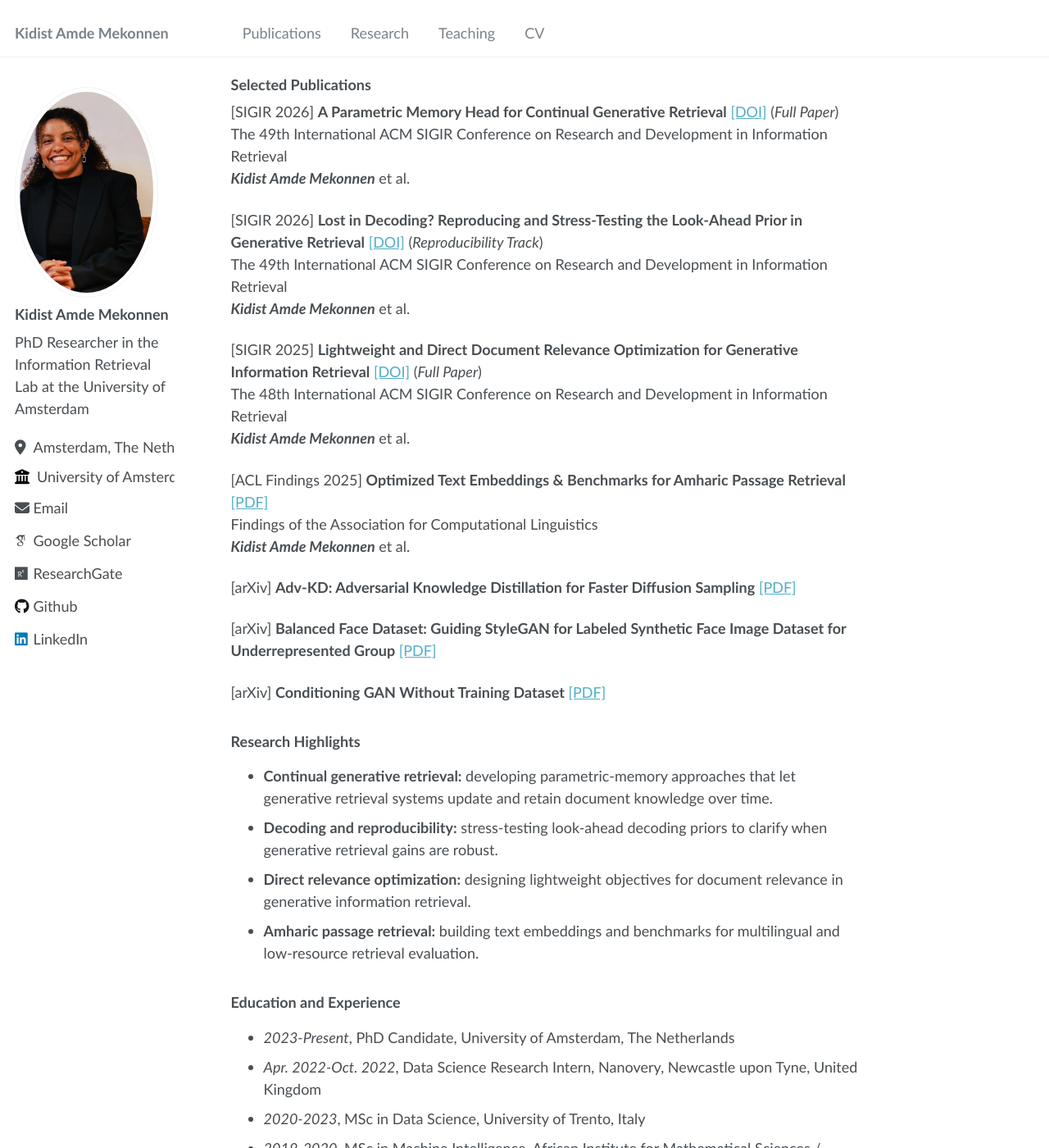
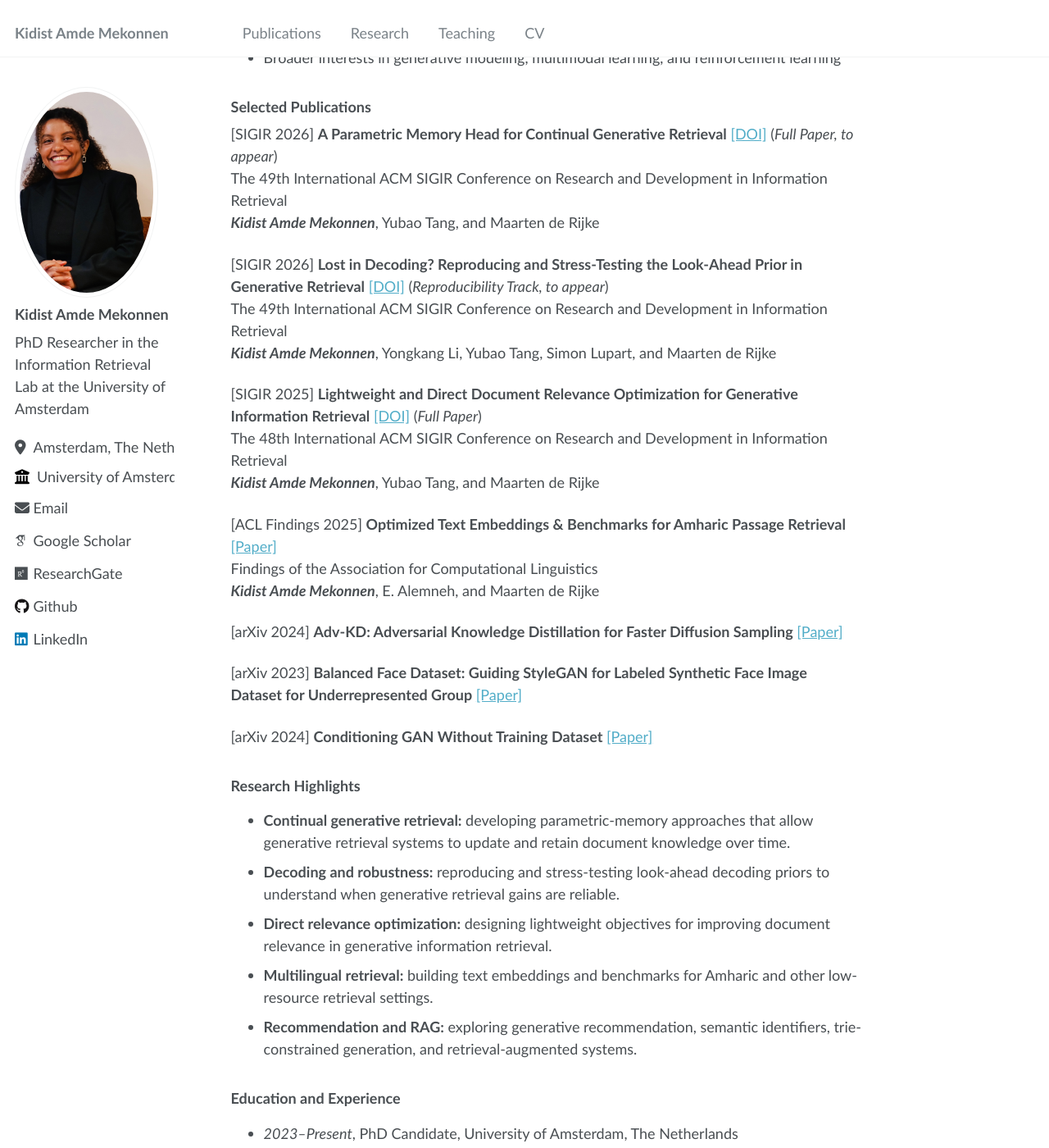
Before and after one commit to kidist-amde/kidist-amde.github.io, a Jekyll site: the page built from _pages/about.md, in a window 1280 px wide and 1400 px high, scrolled down 618 px. Shown: the whole window at 82% size. Built offline with Jekyll 4.4.1, drawn with Linux system fonts in a browser that asks for light colours; some web fonts are replaced; a script that is not in the unit is left out; some of the changed text lies outside the part shown.

Commit message:
Refine homepage profile

```diff
--- a/_pages/about.md
+++ b/_pages/about.md
@@ -1,69 +1,72 @@
 ---
 permalink: /
 title: "Kidist Amde Mekonnen"
-description: "Kidist Amde Mekonnen is a PhD Researcher in the Information Retrieval Lab at the University of Amsterdam, working on generative methods for information retrieval, neural IR, recommender systems, multilingual retrieval, and continual learning for retrieval systems."
+description: "Kidist Amde Mekonnen is a PhD researcher in the Information Retrieval Lab at the University of Amsterdam, working on generative retrieval, neural IR, recommender systems, multilingual retrieval, and continual learning for retrieval systems."
 author_profile: true
 redirect_from:
   - /about/
   - /about.html
 ---
 
-I am a PhD researcher in the [Information Retrieval Lab](https://irlab.science.uva.nl/) at the University of Amsterdam. I am supervised by Prof. dr. [Maarten de Rijke](https://staff.fnwi.uva.nl/m.derijke/) and Dr. [Andrew Yates](https://andrewyates.net/).
+I am a PhD researcher in the [Information Retrieval Lab](https://irlab.science.uva.nl/) at the University of Amsterdam, supervised by Prof. dr. [Maarten de Rijke](https://staff.fnwi.uva.nl/m.derijke/) and Dr. [Andrew Yates](https://andrewyates.net/).
 
-My research focuses on generative methods for information retrieval. I study how retrieval systems can generate, rank, recommend, and adapt to information needs across languages and domains, with an emphasis on generative retrieval, neural information retrieval, recommender systems, robust decoding, evaluation, and continual learning for retrieval systems. [[Google Scholar]](https://scholar.google.com/citations?user=_c20PQwAAAAJ&hl=en) [[GitHub]](https://github.com/kidist-amde) [[LinkedIn]](https://www.linkedin.com/in/kidistamde/) [[ResearchGate]](https://www.researchgate.net/profile/Kidist-Amde-Mekonnen?ev=hdr_xprf) [[CV]](/files/CV_Kidist_Amde_Mekonnen_2026_meta.pdf)
+My research focuses on generative retrieval, recommendation, neural information retrieval, multilingual retrieval, retrieval-augmented generation, and large-scale machine learning. I study how retrieval systems can represent, generate, rank, and adapt to information needs across languages and domains. My work connects generative information retrieval with efficient learning objectives, continual memory, robust decoding, and evaluation for real-world retrieval settings. [[Google Scholar]](https://scholar.google.com/citations?user=_c20PQwAAAAJ&hl=en) [[GitHub]](https://github.com/kidist-amde) [[LinkedIn]](https://www.linkedin.com/in/kidistamde/) [[ResearchGate]](https://www.researchgate.net/profile/Kidist-Amde-Mekonnen?ev=hdr_xprf) [[CV]](/files/CV_Kidist_Amde_Mekonnen_2026_meta.pdf)
 
 ### Research Interests
-* Generative information retrieval and generative modeling for retrieval
+* Generative information retrieval
 * Neural information retrieval and recommender systems
 * Multilingual and low-resource retrieval
 * Continual learning for retrieval systems
 * Robust decoding and evaluation for generative retrieval
 * Retrieval-augmented generation and large-scale machine learning
-* Multimodal learning and reinforcement learning for retrieval and recommendation
+* Broader interests in generative modeling, multimodal learning, and reinforcement learning
 
 ### Selected Publications
-[SIGIR 2026] **A Parametric Memory Head for Continual Generative Retrieval** [[DOI]](https://doi.org/10.1145/3805712.3809725) (_Full Paper_) \
-The 49th International ACM SIGIR Conference on Research and Development in Information Retrieval \
-**_Kidist Amde Mekonnen_** et al.
 
-[SIGIR 2026] **Lost in Decoding? Reproducing and Stress-Testing the Look-Ahead Prior in Generative Retrieval** [[DOI]](https://doi.org/10.1145/3805712.3808567) (_Reproducibility Track_) \
-The 49th International ACM SIGIR Conference on Research and Development in Information Retrieval \
-**_Kidist Amde Mekonnen_** et al.
+[SIGIR 2026] **A Parametric Memory Head for Continual Generative Retrieval** [[DOI]](https://doi.org/10.1145/3805712.3809725) (_Full Paper, to appear_)
+The 49th International ACM SIGIR Conference on Research and Development in Information Retrieval
+**_Kidist Amde Mekonnen_**, Yubao Tang, and Maarten de Rijke
 
-[SIGIR 2025] **Lightweight and Direct Document Relevance Optimization for Generative Information Retrieval** [[DOI]](https://dl.acm.org/doi/10.1145/3726302.3730023) (_Full Paper_) \
-The 48th International ACM SIGIR Conference on Research and Development in Information Retrieval \
-**_Kidist Amde Mekonnen_** et al.
+[SIGIR 2026] **Lost in Decoding? Reproducing and Stress-Testing the Look-Ahead Prior in Generative Retrieval** [[DOI]](https://doi.org/10.1145/3805712.3808567) (_Reproducibility Track, to appear_)
+The 49th International ACM SIGIR Conference on Research and Development in Information Retrieval
+**_Kidist Amde Mekonnen_**, Yongkang Li, Yubao Tang, Simon Lupart, and Maarten de Rijke
 
-[ACL Findings 2025] **Optimized Text Embeddings & Benchmarks for Amharic Passage Retrieval** [[PDF]](https://aclanthology.org/2025.findings-acl.543/) \
-Findings of the Association for Computational Linguistics \
-**_Kidist Amde Mekonnen_** et al.
+[SIGIR 2025] **Lightweight and Direct Document Relevance Optimization for Generative Information Retrieval** [[DOI]](https://dl.acm.org/doi/10.1145/3726302.3730023) (_Full Paper_)
+The 48th International ACM SIGIR Conference on Research and Development in Information Retrieval
+**_Kidist Amde Mekonnen_**, Yubao Tang, and Maarten de Rijke
 
-[arXiv] **Adv-KD: Adversarial Knowledge Distillation for Faster Diffusion Sampling** [[PDF]](https://arxiv.org/abs/2405.20675)
+[ACL Findings 2025] **Optimized Text Embeddings & Benchmarks for Amharic Passage Retrieval** [[Paper]](https://aclanthology.org/2025.findings-acl.543/)
+Findings of the Association for Computational Linguistics
+**_Kidist Amde Mekonnen_**, E. Alemneh, and Maarten de Rijke
 
-[arXiv] **Balanced Face Dataset: Guiding StyleGAN for Labeled Synthetic Face Image Dataset for Underrepresented Group** [[PDF]](https://arxiv.org/abs/2308.03495)
+[arXiv 2024] **Adv-KD: Adversarial Knowledge Distillation for Faster Diffusion Sampling** [[Paper]](https://arxiv.org/abs/2405.20675)
 
-[arXiv] **Conditioning GAN Without Training Dataset** [[PDF]](https://arxiv.org/abs/2405.20687)
+[arXiv 2023] **Balanced Face Dataset: Guiding StyleGAN for Labeled Synthetic Face Image Dataset for Underrepresented Group** [[Paper]](https://arxiv.org/abs/2308.03495)
+
+[arXiv 2024] **Conditioning GAN Without Training Dataset** [[Paper]](https://arxiv.org/abs/2405.20687)
 
 ### Research Highlights
-* **Continual generative retrieval:** developing parametric-memory approaches that let generative retrieval systems update and retain document knowledge over time.
-* **Decoding and reproducibility:** stress-testing look-ahead decoding priors to clarify when generative retrieval gains are robust.
-* **Direct relevance optimization:** designing lightweight objectives for document relevance in generative information retrieval.
-* **Amharic passage retrieval:** building text embeddings and benchmarks for multilingual and low-resource retrieval evaluation.
+* **Continual generative retrieval:** developing parametric-memory approaches that allow generative retrieval systems to update and retain document knowledge over time.
+* **Decoding and robustness:** reproducing and stress-testing look-ahead decoding priors to understand when generative retrieval gains are reliable.
+* **Direct relevance optimization:** designing lightweight objectives for improving document relevance in generative information retrieval.
+* **Multilingual retrieval:** building text embeddings and benchmarks for Amharic and other low-resource retrieval settings.
+* **Recommendation and RAG:** exploring generative recommendation, semantic identifiers, trie-constrained generation, and retrieval-augmented systems.
 
 ### Education and Experience
-* *2023-Present*, PhD Candidate, University of Amsterdam, The Netherlands
-* *Apr. 2022-Oct. 2022*, Data Science Research Intern, Nanovery, Newcastle upon Tyne, United Kingdom
-* *2020-2023*, MSc in Data Science, University of Trento, Italy
-* *2019-2020*, MSc in Machine Intelligence, African Institute for Mathematical Sciences / AMMI, Rwanda
-* *2017-2019*, Assistant Lecturer, Department of Computer Science, University of Gondar, Ethiopia
-* *2013-2017*, BSc in Computer Science, University of Gondar, Ethiopia
+* *2023–Present*, PhD Candidate, University of Amsterdam, The Netherlands
+* *Apr. 2022–Oct. 2022*, Data Science Research Intern, Nanovery, Newcastle upon Tyne, United Kingdom
+* *2020–2023*, MSc in Data Science, University of Trento, Italy
+* *2019–2020*, MSc in Machine Intelligence, African Institute for Mathematical Sciences / AMMI, Rwanda
+* *2017–2019*, Assistant Lecturer, Department of Computer Science, University of Gondar, Ethiopia
+* *2013–2017*, BSc in Computer Science, University of Gondar, Ethiopia
 
 ### Teaching and Service
+* Teaching Assistant, University of Amsterdam
 * Teaching Assistant, [AddisCoder](https://www.addiscoder.com/)
 * Hackathon mentor and organizer support, [European Summer School on Information Retrieval, ESSIR 2024](https://2024.essir.eu/organization)
 * Mentor, [MeetMentors](https://www.meetmentors.org/kidist-amde)
-* Core Team Volunteer, [Women in AI & Robotics](https://www.womeninairobotics.de/), Sep. 2021-Apr. 2022
-* Volunteer, [Women in AI](https://www.womeninai.co/), Sep. 2020-Sep. 2021
+* Core Team Volunteer, [Women in AI & Robotics](https://www.womeninairobotics.de/), Sep. 2021–Apr. 2022
+* Volunteer, [Women in AI](https://www.womeninai.co/), Sep. 2020–Sep. 2021
 * Reviewing and community service in information retrieval, machine learning, and natural language processing venues
 
 ### Contact
```
